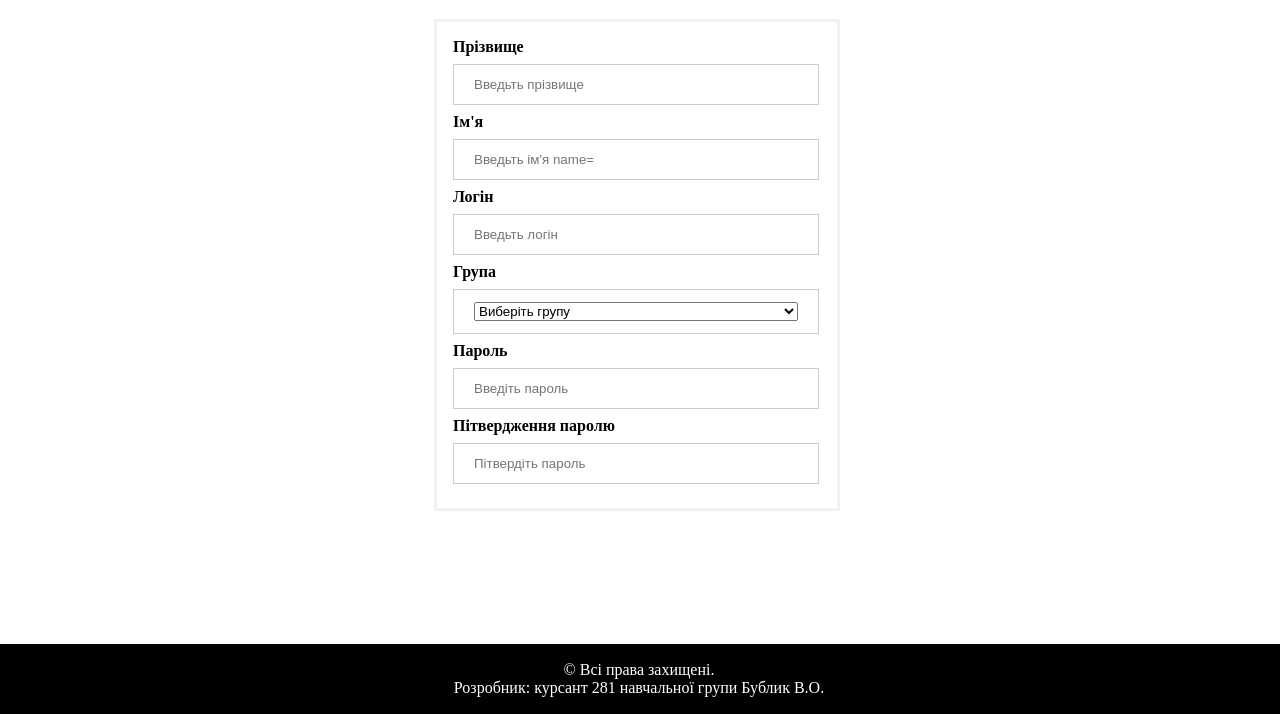
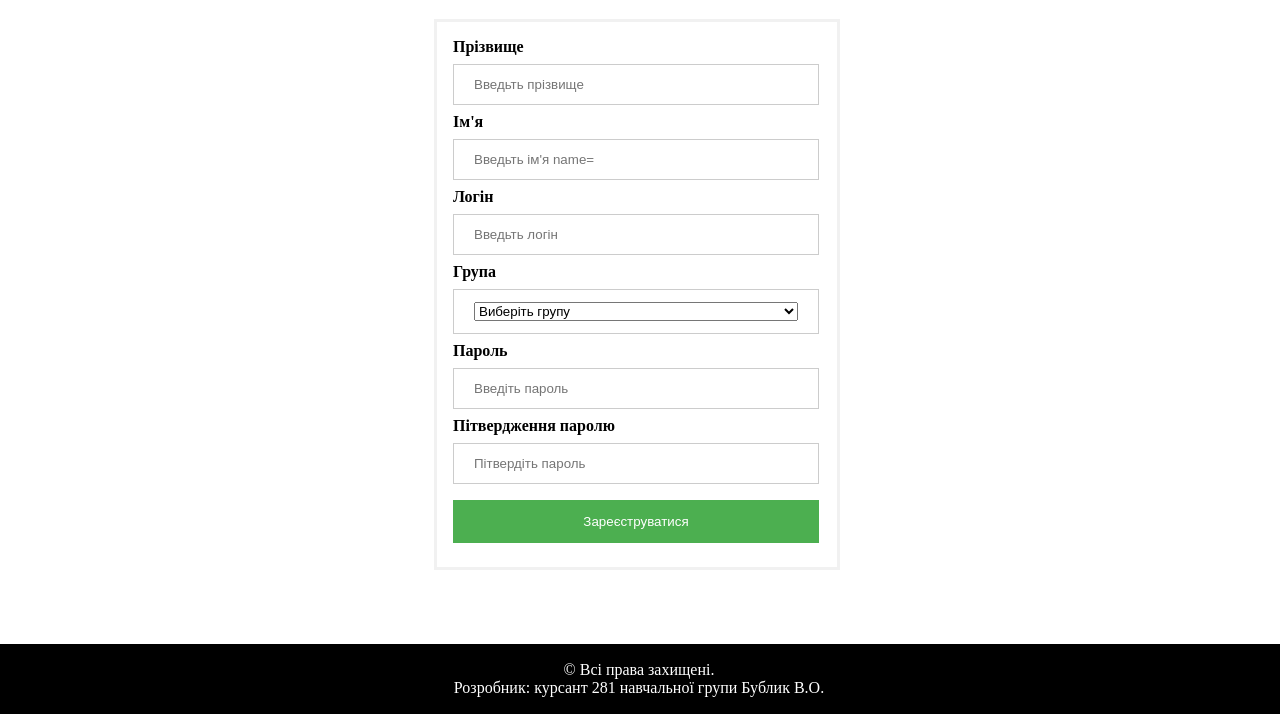
Before and after one commit to 3VlaDIslaV3/PZ_1.4Git, a plain HTML site: page registation.html in a window 1280 px wide. Shown: the part 86-800 px from the top of the page. Drawn offline with Linux system fonts and the light colour scheme.

Commit message:
Registration

```diff
--- a/registation.html
+++ b/registation.html
@@ -46,7 +46,7 @@
       <input type="password" placeholder="Введіть пароль" name="psw" required>
       <label for="psw"><b>Пітвердження паролю</b></label>
       <input type="password" placeholder="Пітвердіть пароль" name="psw" required>
-
+      <button type="submit">Зареєструватися</button>
 
   </main>
 
```
